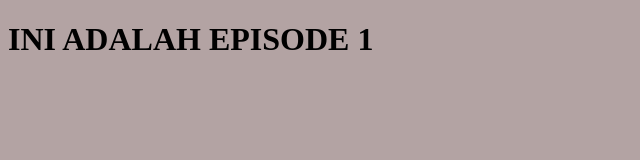
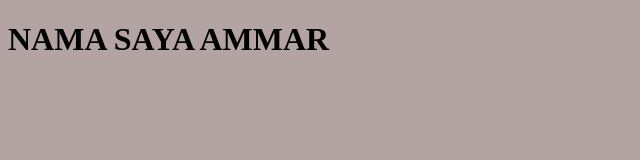
Before and after one commit to hadidfajar09/hadidfajar09.github.io, a plain HTML site: page index.html in a window 1280 px wide. Shown: the whole page, without its empty margins (0-640 px from the left). Drawn offline with Linux system fonts and the light colour scheme.

Commit message:
UPDATE TEST SKUL

```diff
--- a/index.html
+++ b/index.html
@@ -9,7 +9,7 @@
 </head>
 <body>
 
-    <h1>INI ADALAH EPISODE 1</h1>
+    <h1>NAMA SAYA AMMAR </h1>
 
 </body>
 
```
